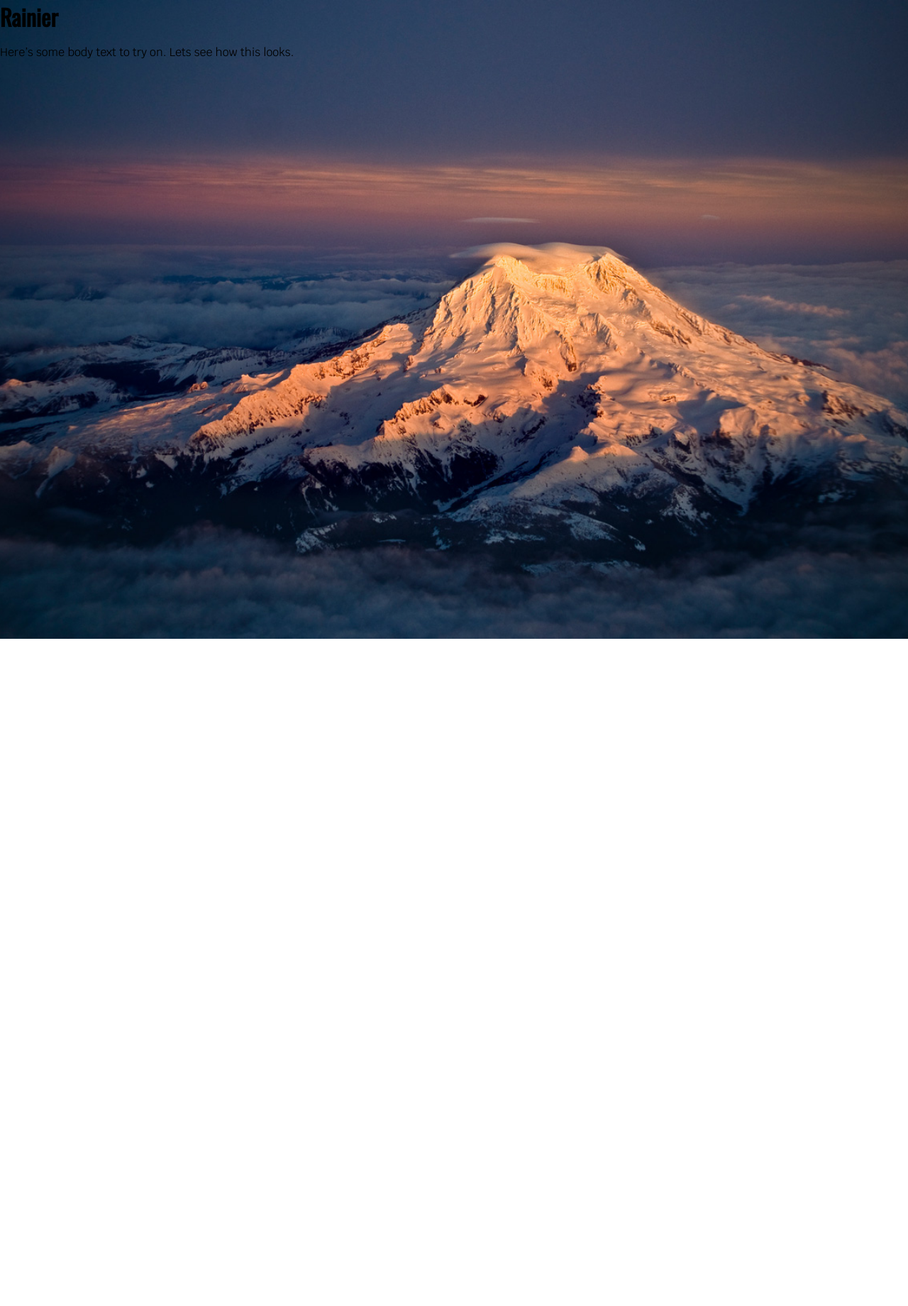
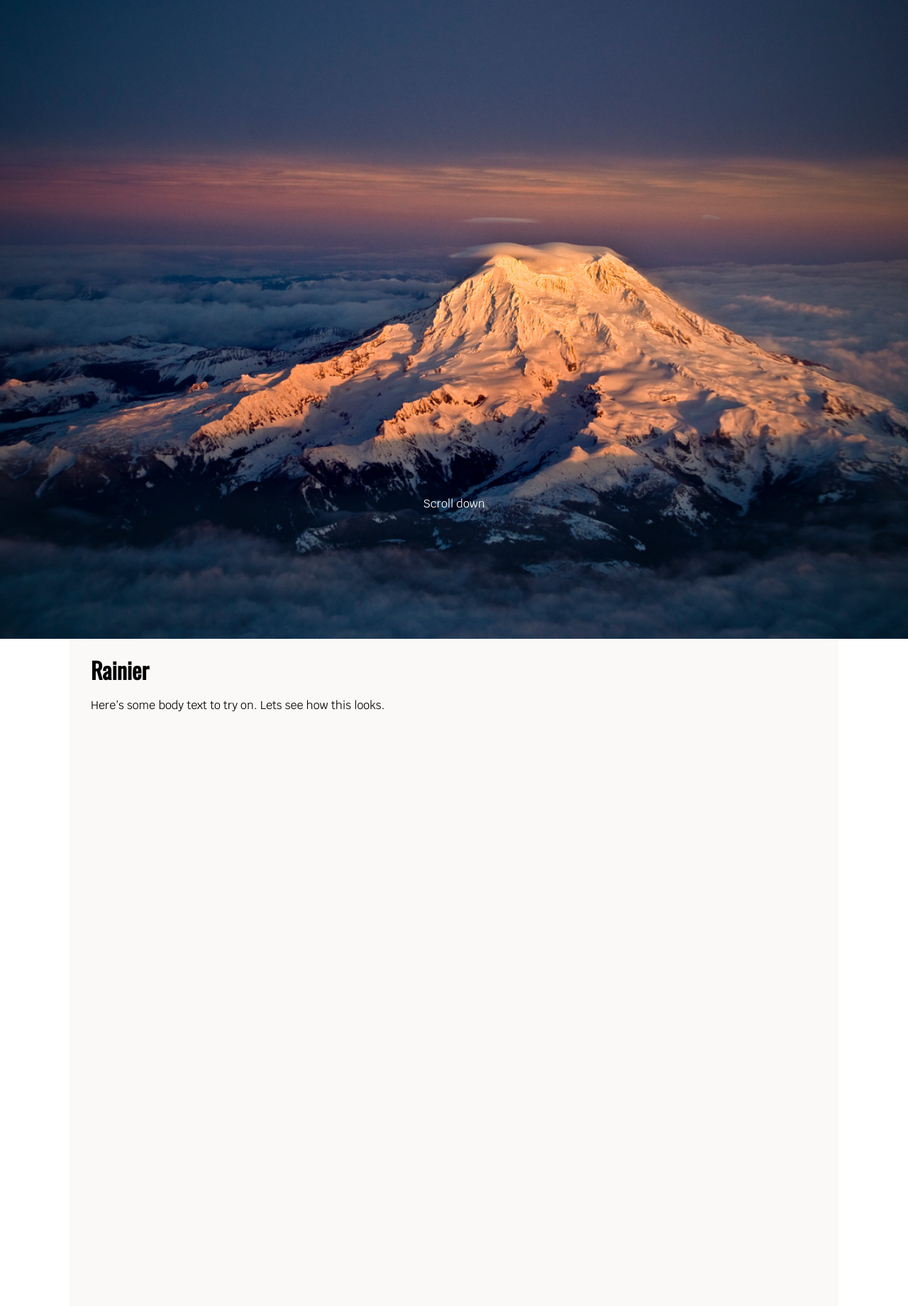
Before and after one commit to dillondrenzek/rainier, a Jekyll site: the page built from index.md, in a window 1280 px wide. Shown: the whole page at 71% size. Built offline with Jekyll 4.4.1, drawn with Linux system fonts in a browser that asks for light colours; our own code applies the rules of GitHub Pages for plain Markdown files; before the commit the page ends 900 px from its top, so only the background shows below that.

Commit message:
initial home page layout

```diff
--- a/_config.yml
+++ b/_config.yml
@@ -19,7 +19,7 @@ description: >- # this means to ignore newlines until "baseurl:"
   Write an awesome description for your new site here. You can edit this
   line in _config.yml. It will appear in your document head meta (for
   Google search results) and in your feed.xml site description.
-baseurl: "/" # the subpath of your site, e.g. /blog
+baseurl: "" # the subpath of your site, e.g. /blog
 url: "http://rainier.drenzek.com" # the base hostname & protocol for your site, e.g. http://example.com
 twitter_username: jekyllrb
 github_username:  jekyll
--- a/_layouts/default.html
+++ b/_layouts/default.html
@@ -8,5 +8,8 @@
   </head>
   <body>
     {{ content }}
+    <div class="page-background">
+
+    </div>
   </body>
 </html>
--- a/_layouts/page.html
+++ b/_layouts/page.html
@@ -2,4 +2,12 @@
 layout: default
 ---
 
-{{ content }}
+<div class="page-background"></div>
+<div class="page-header">
+  <div class="scroll-prompt">
+    Scroll down
+  </div>
+</div>
+<div class="page">
+  {{ content }}
+</div>
--- /dev/null
+++ b/_sass/_base.scss
@@ -0,0 +1,29 @@
+
+html {
+
+}
+
+html,
+body {
+  font-family: 'Krub', serif;
+  position: relative;
+}
+
+body {
+
+  margin: 0;
+
+  position: relative;
+  top: 10%;
+  width: 100%
+}
+
+h1,
+h2,
+h3,
+h4,
+h5,
+h6 {
+  margin: 0;
+  font-family: 'Oswald', sans-serif;
+}
--- /dev/null
+++ b/_sass/_page.scss
@@ -0,0 +1,38 @@
+.page-background {
+  position: fixed;
+  height: 100vh;
+  width: 100%;
+  z-index: 0;
+  background-image: url('/assets/img/mt-rainier-from-above-at-sunset.jpg');
+  background-position: center;
+  background-repeat: no-repeat;
+  background-size: cover;
+}
+
+.page-header {
+  color: white;
+  height: 100vh;
+  width: 100%;
+
+  .scroll-prompt {
+    position: absolute;
+    bottom: 20%;
+    left: 50%;
+    transform: translateX(-50%);
+  }
+}
+
+.page {
+  min-height: 100vh;
+  width: 80%;
+  margin: 0 auto;
+  padding: 20px 30px;
+  background: #faf9f7;
+  top: 50%;
+}
+
+.page-header,
+.page {
+  position: relative;
+  z-index: 1;
+}
--- a/assets/css/main.scss
+++ b/assets/css/main.scss
@@ -1,26 +1,5 @@
 ---
 ---
 
-html,
-body {
-  font-family: 'Krub', serif;
-}
-
-body {
-  background-image: url('{{site.baseurl}}/assets/img/mt-rainier-from-above-at-sunset.jpg');
-  background-position: center;
-  background-repeat: no-repeat;
-  background-size: cover;
-  margin: 0;
-  height: 100vh;
-}
-
-h1,
-h2,
-h3,
-h4,
-h5,
-h6 {
-  margin: 0;
-  font-family: 'Oswald', sans-serif;
-}
+@import "base";
+@import "page";
```
Also changed, not shown: index.md (+1 -2 lines).
